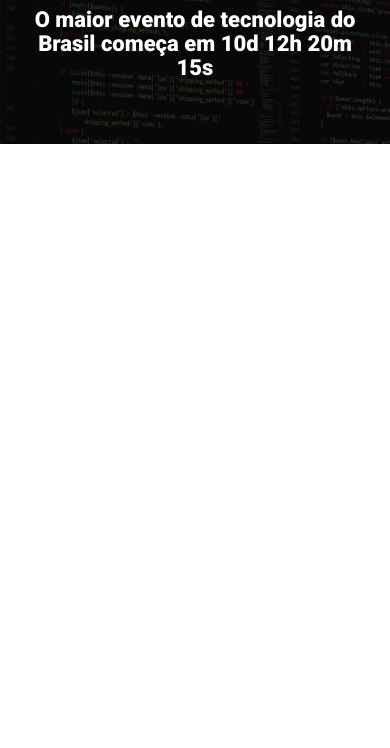
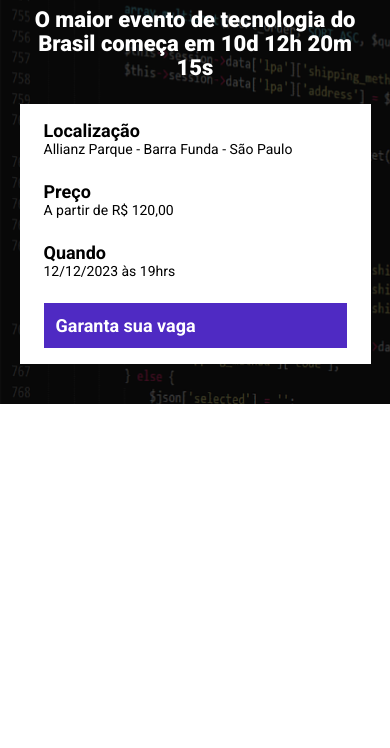
Before and after one commit to Ruan-Bertin/ebac_tech_talks, a website built with Parcel: page src/index.html in a window 390 px wide. Shown: the part 96-844 px from the top of the page. Built offline with nearby package versions, Linux system fonts and the light colour scheme.

Commit message:
Feat: Criando o cabeçalho

```diff
--- a/src/index.html
+++ b/src/index.html
@@ -17,6 +17,25 @@
       <p class="hero__text">
         O maior evento de tecnologia do Brasil começa em 10d 12h 20m 15s
       </p>
+      <div class="infos-bar">
+        <ul class="infos-bar__infos">
+          <li class="infos-bar__infos__item">
+            <b>Localização</b>
+            Allianz Parque - Barra Funda - São Paulo
+          </li>
+          <li class="infos-bar__infos__item">
+            <b>Preço</b>
+            A partir de R$ 120,00
+          </li>
+          <li class="infos-bar__infos__item">
+            <b>Quando</b>
+            12/12/2023 às 19hrs
+          </li>
+        </ul>
+        <a href="#" class="button button--primary">
+          Garanta sua vaga
+        </a>
+      </div>
     </div>
   </header>
   <script src="scripts/main.js"></script>
--- /dev/null
+++ b/src/styles/components/_buttons.scss
@@ -0,0 +1,23 @@
+.button{
+  padding: 12px;
+  font-size: 18px;
+  font-weight: bold;
+  text-decoration: none;
+  text-align: center;
+  white-space: nowrap;
+
+  &--primary{
+    color: #fff;
+    background-color: #4F2AC3;
+  }
+
+  @media (max-width: 640px){
+    display: block;
+    width: 100%;
+  }
+
+  @media (max-width: 1024px){
+    display: flex;
+    align-items: center;
+  }
+}
--- /dev/null
+++ b/src/styles/components/_infos_bar.scss
@@ -0,0 +1,40 @@
+.infos-bar{
+    padding: 16px 24px;
+    background-color: #fff;
+    display: flex;
+    justify-content: space-between;
+
+    &__infos{
+      display: flex;
+      gap: 40px;
+
+      &__item{
+        font-size: 14px;
+        color: #000;
+
+        b{
+          color: #000;
+          font-size: 18px;
+          display: block;
+        }
+      }
+    }
+
+    @media(max-width: 640px){
+        display: block;
+
+        &__infos{
+          display: block;
+
+          &__item{
+            margin-bottom: 24px;
+          }
+        }
+    }
+
+    @media (max-width: 1024px){
+      &__infos{
+        gap: 16px;
+      }
+    }
+}
--- a/src/styles/main.scss
+++ b/src/styles/main.scss
@@ -1,4 +1,6 @@
 @use 'hero';
+@use 'components/infos_bar';
+@use 'components/buttons';
 
 *{
   margin: 0;
@@ -6,6 +8,7 @@
   box-sizing: border-box;
   font-family: 'Roboto', sans-serif;
   color: #fff;
+  list-style: none;
 }
 
 .container{
```
